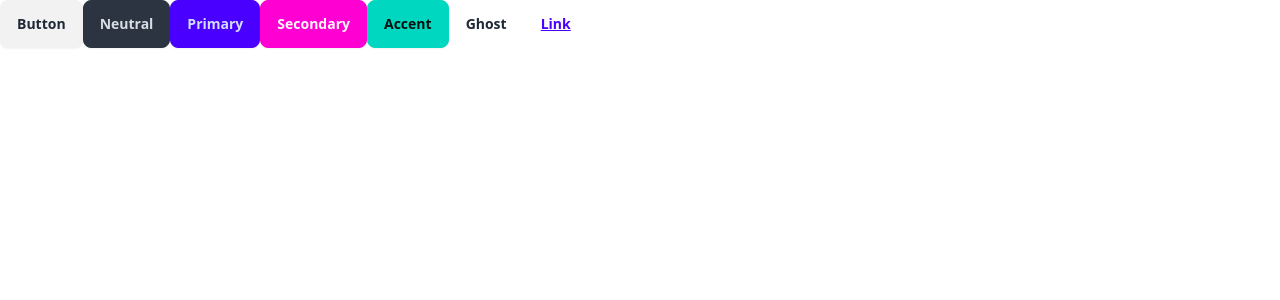
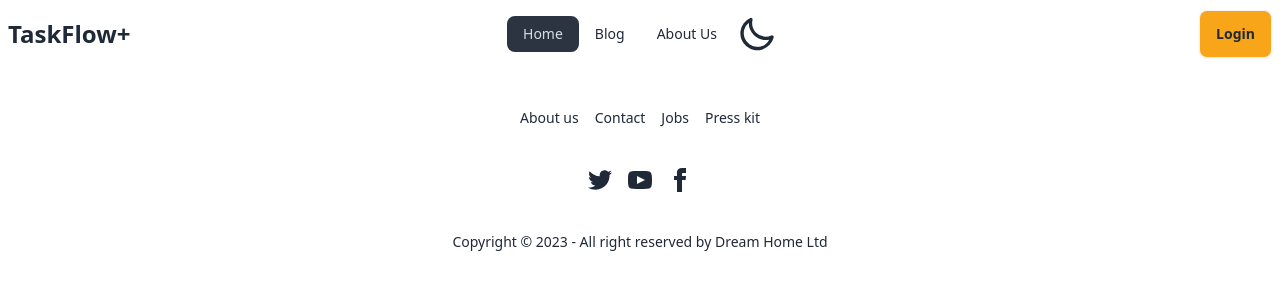
Before and after one commit to joydip62/task-management-system-client, a React (Vite) app: page / in a window 1280 px wide. Shown: the top 300 px of the page. Built offline with nearby package versions, Linux system fonts and the light colour scheme; no server answers.

Commit message:
dark & light mood apply

```diff
--- a/src/layout/Main.jsx
+++ b/src/layout/Main.jsx
@@ -1,9 +1,13 @@
 import { Outlet } from "react-router-dom";
+import Footer from "../pages/Shares/Footer/Footer";
+import Navbar from "../pages/Shares/Navbar/Navbar";
 
 const Main = () => {
     return (
         <div>
-            <Outlet/>
+            <Navbar/>
+            <Outlet />
+            <Footer/>
         </div>
     );
 };
--- a/src/pages/Home/Home/Home.jsx
+++ b/src/pages/Home/Home/Home.jsx
@@ -2,13 +2,7 @@
 const Home = () => {
     return (
       <div>
-        <button className="btn">Button</button>
-        <button className="btn btn-neutral">Neutral</button>
-        <button className="btn btn-primary">Primary</button>
-        <button className="btn btn-secondary">Secondary</button>
-        <button className="btn btn-accent">Accent</button>
-        <button className="btn btn-ghost">Ghost</button>
-        <button className="btn btn-link">Link</button>
+
       </div>
     );
 };
--- a/src/pages/Shares/Footer/Footer.jsx
+++ b/src/pages/Shares/Footer/Footer.jsx
@@ -1,7 +1,7 @@
 
 const Footer = () => {
     return (
-      <footer className="footer footer-center p-10 bg-base-200 text-base-content rounded">
+      <footer className="footer footer-center p-10 text-base-content rounded">
         <nav className="grid grid-flow-col gap-4">
           <a className="link link-hover">About us</a>
           <a className="link link-hover">Contact</a>
--- a/src/pages/Shares/Navbar/Navbar.jsx
+++ b/src/pages/Shares/Navbar/Navbar.jsx
@@ -1,74 +1,43 @@
-import { NavLink, useNavigate, useLocation } from "react-router-dom";
+import { NavLink } from "react-router-dom";
+import { useEffect, useState } from "react";
 import useAuth from "../../../hooks/useAuth";
-import Swal from "sweetalert2";
-import useAdmin from "../../../hooks/useAdmin";
-import useAgent from "../../../hooks/useAgent";
-import logo from "../../../assets/homelogo.png";
+
 const Navbar = () => {
-  const navigate = useNavigate();
-  const location = useLocation();
-  const [isAdmin] = useAdmin();
-  const [isAgent] = useAgent();
+  const { user, logout } = useAuth();
 
-  const from = location.state?.from?.pathname || "/";
+  const [theme, setTheme] = useState(
+    localStorage.getItem("theme") ? localStorage.getItem("theme") : "light"
+  );
 
-  const { user, logout } = useAuth();
-  const handleLogout = () => {
-    logout()
-      .then(() => {
-        Swal.fire({
-          position: "top-end",
-          icon: "success",
-          text: "You Have Successfully Logout",
-          showConfirmButton: false,
-          timer: 1500,
-        });
-        navigate(from, { replace: true });
-      })
-      .catch((err) => {
-        Swal.fire({
-          icon: "error",
-          title: "Oops...",
-          text: `Something went wrong! ${err.message}`,
-        });
-      });
+  const handleToggle = (e) => {
+    if (e.target.checked) {
+      setTheme("dark");
+    } else {
+      setTheme("light");
+    }
   };
-  const listItem = (
+
+  useEffect(() => {
+    localStorage.setItem("theme", theme);
+    const localTheme = localStorage.getItem("theme");
+    document.querySelector("html").setAttribute("data-theme", localTheme);
+  }, [theme]);
+
+  const links = (
     <>
       <li>
         <NavLink to="/">Home</NavLink>
       </li>
-
       <li>
-        <NavLink to="allProperties">All properties</NavLink>
+        <NavLink to="/blog">Blog</NavLink>
       </li>
-
-      {user && isAdmin && (
       <li>
-          <NavLink to="/dashboard/adminHome">Dashboard</NavLink>
+        <NavLink to="/aboutUs">About Us</NavLink>
       </li>
-      )}
-
-      {user && !isAdmin && isAgent && (
-        <li>
-          <NavLink to="/dashboard/agentHome">Dashboard</NavLink>
-        </li>
-      )}
-
-      {user && !isAdmin && !isAgent && (
-        <>
-          <li>
-            <NavLink to="/dashboard/userHome">Dashboard</NavLink>
-          </li>
-
-          <li>
-            <NavLink to="/dashboard/userWishLists">WishList</NavLink>
-          </li>
-        </>
-      )}
     </>
   );
   return (
+    <div>
       <div className="navbar bg-base-100">
         <div className="navbar-start">
           <div className="dropdown">
@@ -92,48 +61,75 @@ const Navbar = () => {
               tabIndex={0}
               className="menu menu-sm dropdown-content mt-3 z-[1] p-2 shadow bg-base-100 rounded-box w-52"
             >
-            {listItem}
+              {links}
             </ul>
           </div>
-        <div className="flex items-center">
-          <img src={logo} alt="" className="w-2/3 md:w-20" />
-          <b className="hidden md:block md:text-2xl w-1/2 md:w-full ">Dream Home</b>
-        </div>
+          <NavLink to="./">
+            <h5 className="text-sm md:text-2xl font-bold">TaskFlow+</h5>
+          </NavLink>
         </div>
         <div className="navbar-center hidden lg:flex">
-        <ul className="menu menu-horizontal px-1">{listItem}</ul>
+          <ul className="menu menu-horizontal px-1">{links}</ul>
+        </div>
+
+        <div>
+          <label className="swap swap-rotate">
+            {/* this hidden checkbox controls the state */}
+            <input type="checkbox" onChange={handleToggle} />
+
+            {/* sun icon */}
+            <svg
+              className="swap-on fill-current w-10 h-10"
+              xmlns="http://www.w3.org/2000/svg"
+              viewBox="0 0 24 24"
+            >
+              <path d="M5.64,17l-.71.71a1,1,0,0,0,0,1.41,1,1,0,0,0,1.41,0l.71-.71A1,1,0,0,0,5.64,17ZM5,12a1,1,0,0,0-1-1H3a1,1,0,0,0,0,2H4A1,1,0,0,0,5,12Zm7-7a1,1,0,0,0,1-1V3a1,1,0,0,0-2,0V4A1,1,0,0,0,12,5ZM5.64,7.05a1,1,0,0,0,.7.29,1,1,0,0,0,.71-.29,1,1,0,0,0,0-1.41l-.71-.71A1,1,0,0,0,4.93,6.34Zm12,.29a1,1,0,0,0,.7-.29l.71-.71a1,1,0,1,0-1.41-1.41L17,5.64a1,1,0,0,0,0,1.41A1,1,0,0,0,17.66,7.34ZM21,11H20a1,1,0,0,0,0,2h1a1,1,0,0,0,0-2Zm-9,8a1,1,0,0,0-1,1v1a1,1,0,0,0,2,0V20A1,1,0,0,0,12,19ZM18.36,17A1,1,0,0,0,17,18.36l.71.71a1,1,0,0,0,1.41,0,1,1,0,0,0,0-1.41ZM12,6.5A5.5,5.5,0,1,0,17.5,12,5.51,5.51,0,0,0,12,6.5Zm0,9A3.5,3.5,0,1,1,15.5,12,3.5,3.5,0,0,1,12,15.5Z" />
+            </svg>
+
+            {/* moon icon */}
+            <svg
+              className="swap-off fill-current w-10 h-10"
+              xmlns="http://www.w3.org/2000/svg"
+              viewBox="0 0 24 24"
+            >
+              <path d="M21.64,13a1,1,0,0,0-1.05-.14,8.05,8.05,0,0,1-3.37.73A8.15,8.15,0,0,1,9.08,5.49a8.59,8.59,0,0,1,.25-2A1,1,0,0,0,8,2.36,10.14,10.14,0,1,0,22,14.05,1,1,0,0,0,21.64,13Zm-9.5,6.69A8.14,8.14,0,0,1,7.08,5.22v.27A10.15,10.15,0,0,0,17.22,15.63a9.79,9.79,0,0,0,2.1-.22A8.11,8.11,0,0,1,12.14,19.73Z" />
+            </svg>
+          </label>
         </div>
         <div className="navbar-end">
-        <ul className="gap-5 menu-horizontal md:menu md:menu-horizontal px-1">
-          {user ? (
-            <>
+          {user?.email ? (
+            <div className="dropdown dropdown-end">
+              <label tabIndex={0} className="btn btn-ghost btn-circle avatar">
+                <div className="w-10 rounded-full">
+                  <img
+                    src={
+                      user.photoURL
+                        ? user.photoURL
+                        : "https://cdn-icons-png.flaticon.com/512/6596/6596121.png"
+                    }
+                  />
+                </div>
+              </label>
+              <ul
+                tabIndex={0}
+                className="menu menu-sm dropdown-content mt-3 z-[1] p-2 shadow bg-base-100 rounded-box w-52"
+              >
                 <li>
-                <p className="text-xl">{user?.displayName}</p>
+                  <a className="justify-between">
+                    {user?.displayName ? user?.displayName : "User"}
+                  </a>
                 </li>
                 <li>
-                <div className="w-8 md:w-16 rounded-full">
-                  <img alt="" src={user?.photoURL} />
+                  <a onClick={logout}>Logout</a>
+                </li>
+              </ul>
             </div>
-              </li>
-              <button
-                className="btn btn-info btn-sm md:btn"
-                onClick={handleLogout}
-              >
-                Logout
+          ) : (
+            <button className="btn bg-[#F9A51A]">
+              <NavLink to="./login">Login</NavLink>
             </button>
-            </>
-          ) : (
-            <>
-              <li>
-                <NavLink to="/login">Login</NavLink>
-              </li>
-
-              <li>
-                <NavLink to="/register">Register</NavLink>
-              </li>
-            </>
           )}
-        </ul>
+        </div>
       </div>
     </div>
   );
```
Lines whose indentation alone changed are shown as unchanged.
